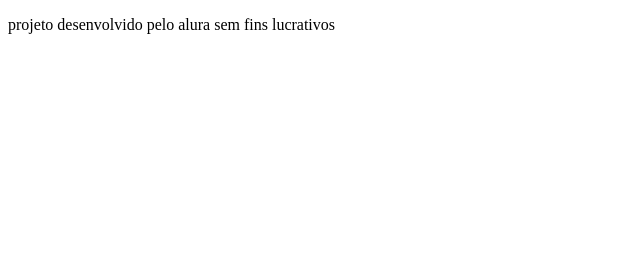
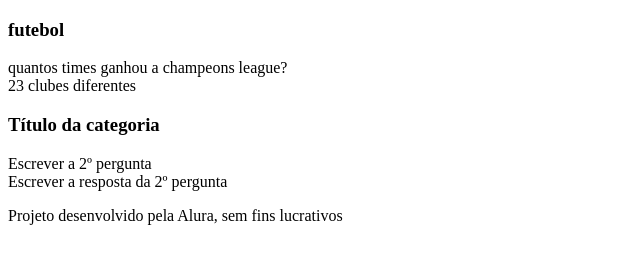
Before and after one commit to mayckelryann/flascard, a plain HTML site: page index.html in a window 1280 px wide. Shown: the whole page, without its empty margins (0-640 px from the left). Drawn offline with Linux system fonts and the light colour scheme.

Commit message:
perguntas

```diff
--- a/index.html
+++ b/index.html
@@ -3,18 +3,38 @@
 <head>
     <meta charset="UTF-8">
     <meta name="viewport" content="width=device-width, initial-scale=1.0">
-    <title>flaschcard</title>
+    <title>FlashCards</title>
 </head>
 <body>
     <main>
-<section id="conteiner">
-    <article>
-<div class="cartao__conteudo"></div>
+        <section id="container">
+            <article class="cartao">
+                <div class="cartao__conteudo">
+                    <h3>futebol</h3>
+                    <div class="cartao__conteudo__pergunta">
+                        quantos times ganhou a champeons league?
+                    </div>
+                    <div class="cartao__conteudo__resposta"></div>
+                        23 clubes diferentes
+                </div>
             </article>
+
+            <article class="cartao">
+                <div class="cartao__conteudo">
+                    <h3>Título da categoria</h3>
+                    <div class="cartao__conteudo__pergunta">
+                        Escrever a 2º pergunta
+                    </div>
+                    <div class="cartao__conteudo__resposta"></div>
+                        Escrever a resposta da 2º pergunta
+                </div>
+            </article>
+
+
         </section>
     </main>
     <footer>
-    <p>projeto desenvolvido pelo alura sem fins lucrativos</p>
+        <p> Projeto desenvolvido pela Alura, sem fins lucrativos</p>
     </footer>
 </body>
 </html>
```
Lines whose indentation alone changed are shown as unchanged.
